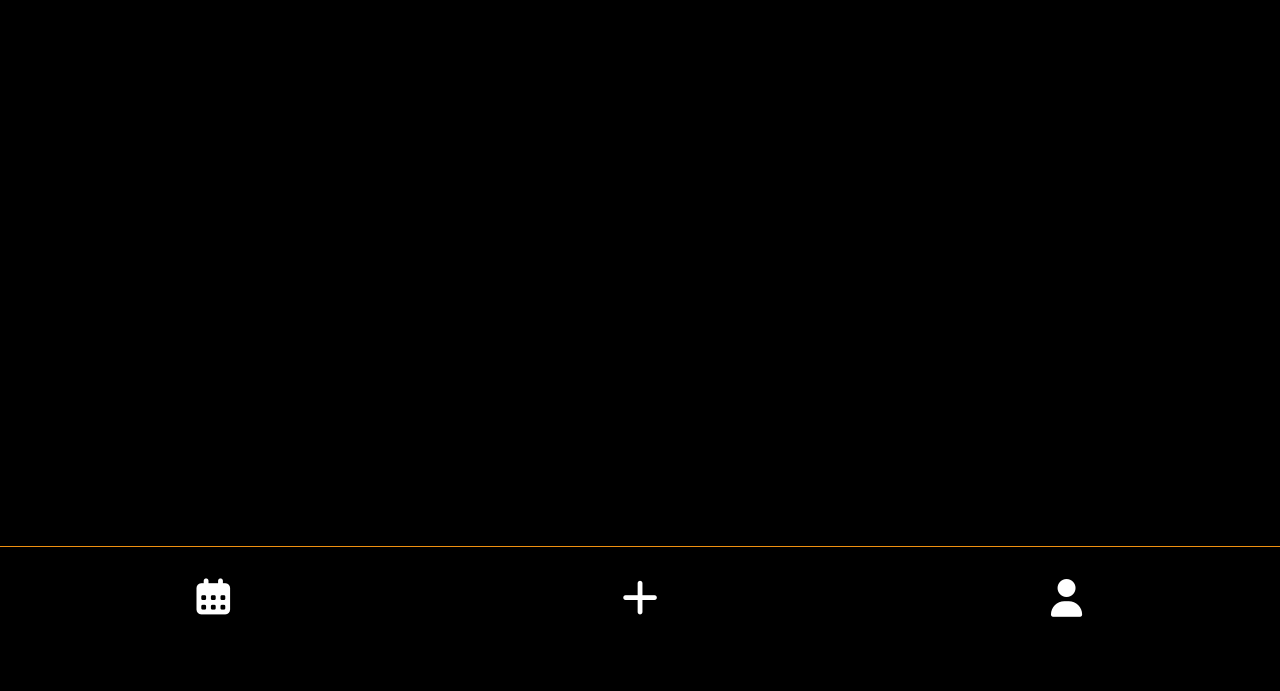
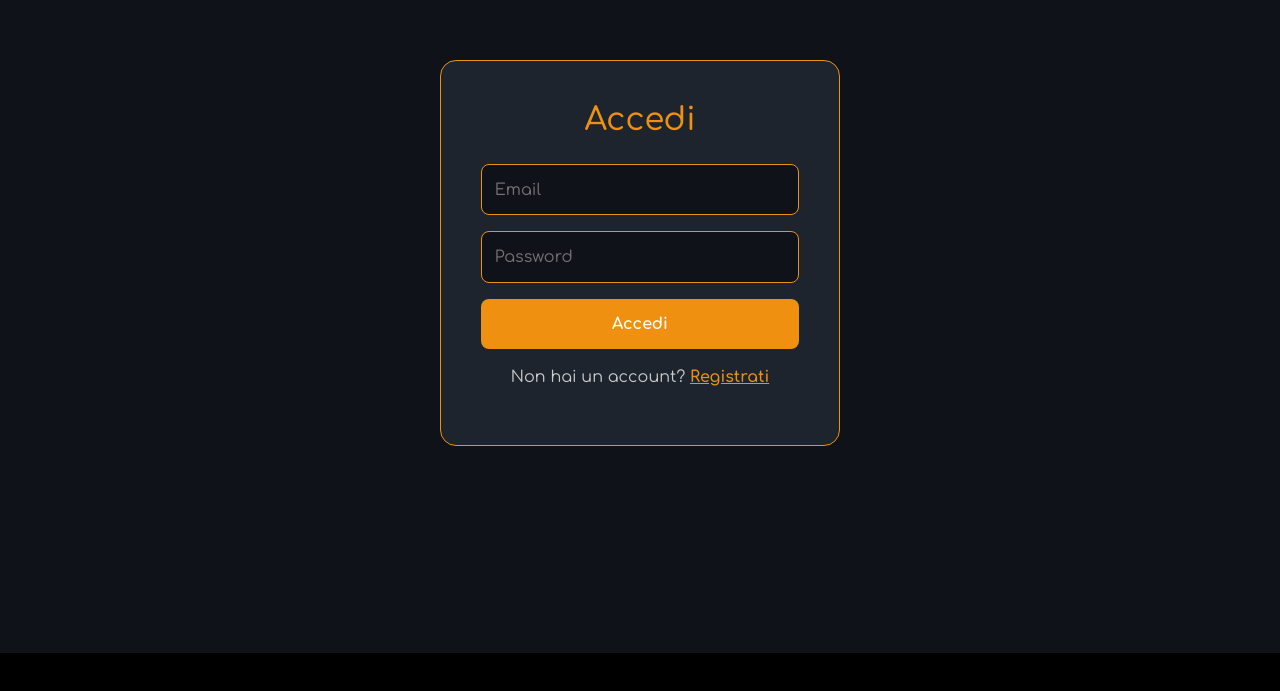
Before and after one commit to Johnnyfromtheblock4/osteoline-calendar, a React (Vite) app: page /login in a window 1280 px wide. Before the commit this address had no page. Shown: the part 147-838 px from the top of the page. Before the commit the page ends 800 px from the top, so only its background shows below. Built offline with nearby package versions, Linux system fonts and the light colour scheme; no server answers.

Commit message:
[UPD] loginPage registerPage

```diff
--- a/src/App.jsx
+++ b/src/App.jsx
@@ -1,23 +1,63 @@
-import { BrowserRouter, Routes, Route } from "react-router-dom";
+import { BrowserRouter, Routes, Route, Navigate } from "react-router-dom";
+import { useEffect, useState } from "react";
+import { onAuthStateChanged } from "firebase/auth";
+import { auth } from "./firebase";
+
 import Homepage from "./pages/Homepage";
 import AddEvent from "./pages/AddEvent";
 import HourCounter from "./pages/HourCounter";
 import Footer from "./components/Footer";
+import LoginPage from "./pages/LoginPage";
+import RegisterPage from "./pages/RegisterPage";
 import { EventProvider } from "./context/EventContext";
 import { DateProvider } from "./context/DateContext";
 
 const App = () => {
+  const [user, setUser] = useState(null);
+  const [loading, setLoading] = useState(true);
+
+  useEffect(() => {
+    const unsubscribe = onAuthStateChanged(auth, (currentUser) => {
+      setUser(currentUser);
+      setLoading(false);
+    });
+    return () => unsubscribe();
+  }, []);
+
+  if (loading) return null;
+
   return (
     <BrowserRouter>
       <EventProvider>
         <DateProvider>
           <div className="app-wrapper">
             <Routes>
-              <Route path="/" element={<Homepage />} />
-              <Route path="/AddEvent" element={<AddEvent />} />
-              <Route path="/HourCounter" element={<HourCounter />} />
+              {/* Accesso controllato */}
+              <Route
+                path="/"
+                element={user ? <Homepage /> : <Navigate to="/login" />}
+              />
+              <Route
+                path="/AddEvent"
+                element={user ? <AddEvent /> : <Navigate to="/login" />}
+              />
+              <Route
+                path="/HourCounter"
+                element={user ? <HourCounter /> : <Navigate to="/login" />}
+              />
+
+              {/* Autenticazione */}
+              <Route
+                path="/login"
+                element={!user ? <LoginPage /> : <Navigate to="/" />}
+              />
+              <Route
+                path="/register"
+                element={!user ? <RegisterPage /> : <Navigate to="/" />}
+              />
             </Routes>
-            <Footer />
+
+            {user && <Footer />}
           </div>
         </DateProvider>
       </EventProvider>
--- /dev/null
+++ b/src/firebase.js
@@ -0,0 +1,18 @@
+// src/firebase.js
+import { initializeApp } from "firebase/app";
+import { getAuth } from "firebase/auth";
+
+// Variabili d'ambiente (devono essere prefissate da VITE_ se usi Vite)
+const firebaseConfig = {
+  apiKey: import.meta.env.VITE_FIREBASE_API_KEY,
+  authDomain: import.meta.env.VITE_FIREBASE_AUTH_DOMAIN,
+  projectId: import.meta.env.VITE_FIREBASE_PROJECT_ID,
+  storageBucket: import.meta.env.VITE_FIREBASE_STORAGE_BUCKET,
+  messagingSenderId: import.meta.env.VITE_FIREBASE_MESSAGING_SENDER_ID,
+  appId: import.meta.env.VITE_FIREBASE_APP_ID,
+  measurementId: import.meta.env.VITE_FIREBASE_MEASUREMENT_ID,
+};
+
+// Inizializza Firebase
+const app = initializeApp(firebaseConfig);
+export const auth = getAuth(app);
--- /dev/null
+++ b/src/pages/LoginPage.jsx
@@ -0,0 +1,56 @@
+import { useState } from "react";
+import { signInWithEmailAndPassword } from "firebase/auth";
+import { auth } from "../firebase";
+import { useNavigate, Link } from "react-router-dom";
+import "../styles/Auth.css";
+
+const LoginPage = () => {
+  const [email, setEmail] = useState("");
+  const [password, setPassword] = useState("");
+  const [error, setError] = useState("");
+  const navigate = useNavigate();
+
+  const handleLogin = async (e) => {
+    e.preventDefault();
+    try {
+      await signInWithEmailAndPassword(auth, email, password);
+      navigate("/"); // vai alla homepage se login riuscito
+    } catch (err) {
+      setError("Credenziali non valide");
+    }
+  };
+
+  return (
+    <div className="auth-container">
+      <div className="auth-box">
+        <h2>Accedi</h2>
+        <form onSubmit={handleLogin}>
+          <input
+            type="email"
+            placeholder="Email"
+            value={email}
+            onChange={(e) => setEmail(e.target.value)}
+            required
+          />
+          <input
+            type="password"
+            placeholder="Password"
+            value={password}
+            onChange={(e) => setPassword(e.target.value)}
+            required
+          />
+          {error && <p className="error-text">{error}</p>}
+          <button type="submit">Accedi</button>
+        </form>
+        <p className="switch-auth">
+          Non hai un account?{" "}
+          <Link to="/register" className="link-text">
+            Registrati
+          </Link>
+        </p>
+      </div>
+    </div>
+  );
+};
+
+export default LoginPage;
--- /dev/null
+++ b/src/pages/RegisterPage.jsx
@@ -0,0 +1,67 @@
+import { useState } from "react";
+import { createUserWithEmailAndPassword } from "firebase/auth";
+import { auth } from "../firebase";
+import { useNavigate, Link } from "react-router-dom";
+import "../styles/Auth.css";
+
+const RegisterPage = () => {
+  const [email, setEmail] = useState("");
+  const [password, setPassword] = useState("");
+  const [popup, setPopup] = useState(false);
+  const [error, setError] = useState("");
+  const navigate = useNavigate();
+
+  const handleRegister = async (e) => {
+    e.preventDefault();
+    try {
+      await createUserWithEmailAndPassword(auth, email, password);
+      setPopup(true);
+      setTimeout(() => {
+        setPopup(false);
+        navigate("/login");
+      }, 2000);
+    } catch (err) {
+      setError("Errore nella registrazione. Prova con un'altra email.");
+    }
+  };
+
+  return (
+    <div className="auth-container">
+      <div className="auth-box">
+        <h2>Registrati</h2>
+        <form onSubmit={handleRegister}>
+          <input
+            type="email"
+            placeholder="Email"
+            value={email}
+            onChange={(e) => setEmail(e.target.value)}
+            required
+          />
+          <input
+            type="password"
+            placeholder="Password"
+            value={password}
+            onChange={(e) => setPassword(e.target.value)}
+            required
+          />
+          {error && <p className="error-text">{error}</p>}
+          <button type="submit">Crea Account</button>
+        </form>
+        <p className="switch-auth">
+          Hai già un account?{" "}
+          <Link to="/login" className="link-text">
+            Accedi
+          </Link>
+        </p>
+      </div>
+
+      {popup && (
+        <div className="popup-success">
+          Registrazione avvenuta con successo!
+        </div>
+      )}
+    </div>
+  );
+};
+
+export default RegisterPage;
--- /dev/null
+++ b/src/styles/Auth.css
@@ -0,0 +1,78 @@
+.auth-container {
+  display: flex;
+  justify-content: center;
+  align-items: center;
+  height: 100vh;
+  background-color: #0f1319;
+}
+
+.auth-box {
+  background: #1e242d;
+  padding: 2.5rem;
+  border-radius: 1rem;
+  border: 1px solid #ef9011;
+  text-align: center;
+  color: white;
+  width: 90%;
+  max-width: 400px;
+}
+
+.auth-box h2 {
+  color: #ef9011;
+  margin-bottom: 1.5rem;
+}
+
+.auth-box input {
+  display: block;
+  width: 100%;
+  margin-bottom: 1rem;
+  padding: 0.8rem;
+  border-radius: 0.5rem;
+  border: 1px solid #ef9011;
+  background-color: #0f1319;
+  color: white;
+}
+
+.auth-box button {
+  width: 100%;
+  background-color: #ef9011;
+  border: none;
+  padding: 0.8rem;
+  border-radius: 0.5rem;
+  color: white;
+  font-weight: bold;
+  cursor: pointer;
+}
+
+.auth-box button:hover {
+  background-color: #ffb84d;
+  color: #1e242d;
+}
+
+.error-text {
+  color: #dc3545;
+  margin-bottom: 1rem;
+}
+
+.switch-auth {
+  margin-top: 1rem;
+  color: #ccc;
+}
+
+.link-text {
+  color: #ef9011;
+  font-weight: 600;
+}
+
+.popup-success {
+  position: fixed;
+  top: 20%;
+  left: 50%;
+  transform: translateX(-50%);
+  background: #27ae60;
+  color: white;
+  padding: 1rem 2rem;
+  border-radius: 0.5rem;
+  font-weight: 600;
+  box-shadow: 0 0 10px rgba(0, 0, 0, 0.5);
+}
```
Also changed, not shown: 1 other file (tests, documents, lock files or other folders).
